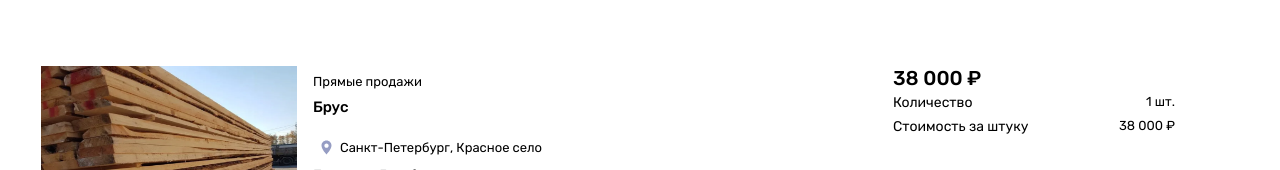
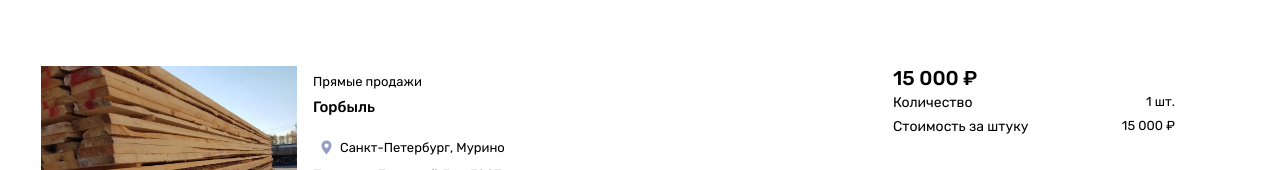
Before and after one commit to nasty23-star/store, a Vue app: page / in a window 1280 px wide. Shown: the part 630-800 px from the top of the page. Built offline with nearby package versions, Linux system fonts and the light colour scheme; the HTML template or start-up script is replaced by a standard one.

Commit message:
Поправила ошибку откуда берутся данные для основной странички

```diff
--- a/src/views/StoreView.vue
+++ b/src/views/StoreView.vue
@@ -7,16 +7,13 @@ import TheSearching from '@/components/TheSearching.vue'
 
 const cardsStore = useDataStore()
 
-// Используем computed для реактивного отображения карточек В сделках
-const dealCards = computed(() => cardsStore.data.filter((card) => card.deal === true))
-
 // Состояния фильтрации
 const search = ref('')
 const currentFilter = ref<'all' | 'direct' | 'auction'>('all')
 
 // Единый computed для всех фильтров
 const visibleCards = computed(() => {
-  let filteredCards = dealCards.value
+  let filteredCards = cardsStore.data
 
   // Применяем фильтр по типу
   switch (currentFilter.value) {
@@ -88,7 +85,7 @@ const searchInfo = (query: string) => {
         @search-info="searchInfo"
       ></TheSearching>
     </div>
-  <div v-if="visibleCards.length === 0" class="empty-message">
+    <div v-if="visibleCards.length === 0" class="empty-message">
       Под выбранные условия ничего не подходит
     </div>
     <div class="card-container" v-else>
```
